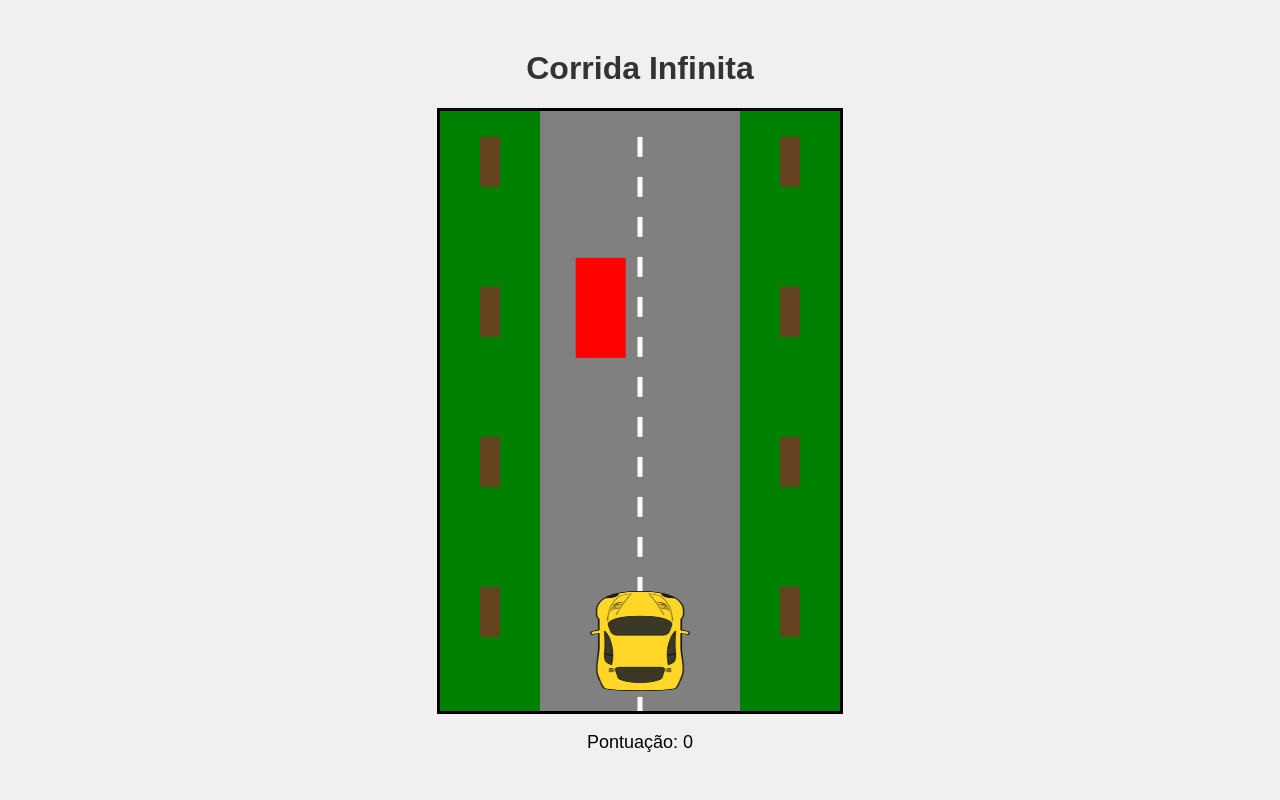
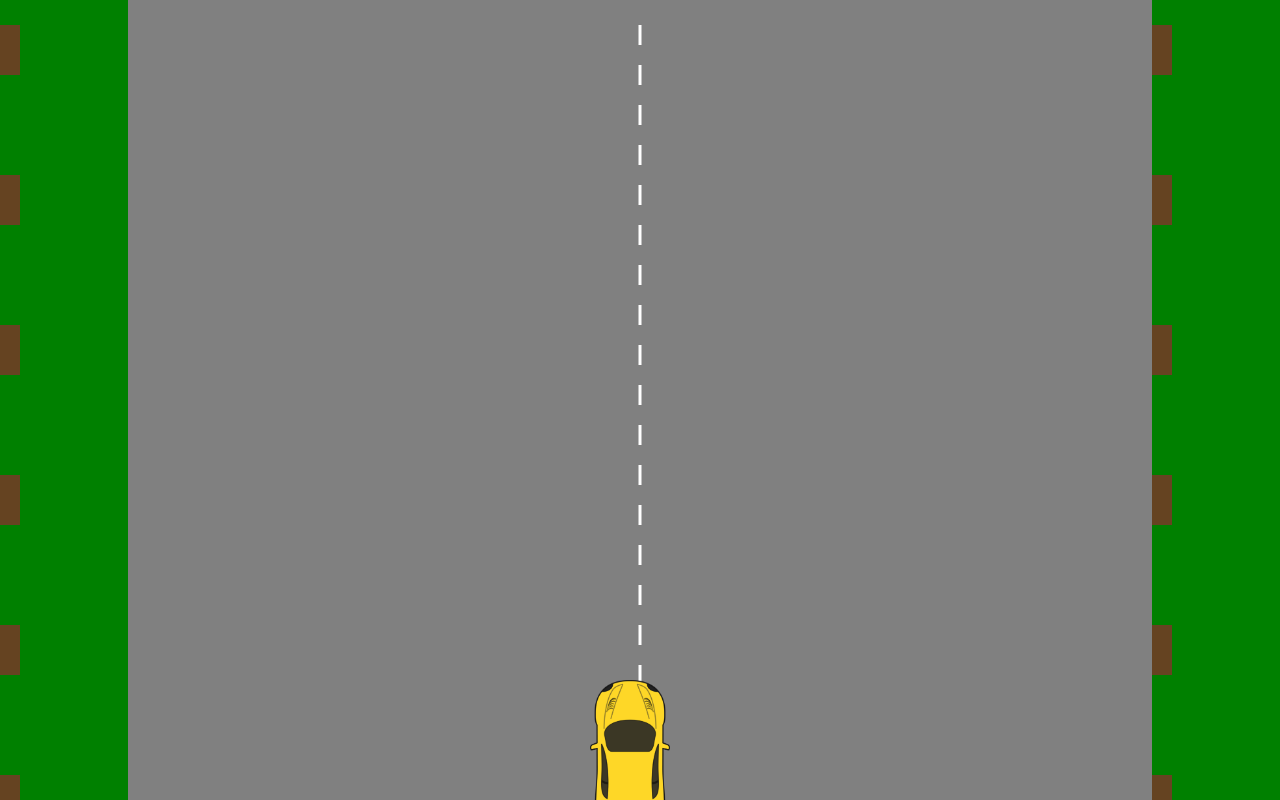
Before and after one commit to enriqueprieto/nicolas-birthday-game, a website: page index.html in a window 1280 px wide. Both pictures are taken after a click on the button "Iniciar Jogo". Drawn offline with Linux system fonts and the light colour scheme.

Commit message:
chore: change to class and migrate some function

```diff
--- a/script.js
+++ b/script.js
@@ -31,7 +31,7 @@ function drawBackground() {
 
     // Linhas da pista
     ctx.strokeStyle = '#FFFFFF';
-    ctx.lineWidth = 5;
+    ctx.lineWidth = 3;
     for (let i = 0; i < canvas.height; i += 40) {
         ctx.beginPath();
         ctx.moveTo(canvas.width / 2, i + roadSpeed * 5);
@@ -41,8 +41,8 @@ function drawBackground() {
 
     // Lateral com árvores
     ctx.fillStyle = 'green';
-    ctx.fillRect(0, 0, 100, canvas.height); // Esquerda
-    ctx.fillRect(300, 0, 100, canvas.height); // Direita
+    ctx.fillRect(0, 0, 50, canvas.height); // Esquerda
+    ctx.fillRect(325, 0, 50, canvas.height); // Direita
 
     // Desenhar árvores
     ctx.fillStyle = '#654321';
@@ -155,13 +155,126 @@ function resetGame() {
     document.getElementById('startBtn').style.display = 'block'; // Mostrar o botão de novo
 }
 
+const elementsMap = {
+    startButton: 'startBtn',
+    canvas: 'gameCanvas'
+};
+
+class App {
+    constructor() {
+        this.device = {
+            width: window.innerWidth,
+            height: window.innerHeight
+        };
+
+        this.canvas = document.getElementById(elementsMap.canvas);
+        this.startButton = document.getElementById(elementsMap.startButton);
+
+        this.gameStarted = false;
+        this.roadSpeed = 5;
+
+        this.setupCanvas();
+        this.setupContext();
+        this.setupCar();
+        this.addListeners();
+    }
+
+    setupCar(){
+        const car = {
+            x: this.canvas.width / 2 - 50,
+            y: this.canvas.height - 120,
+            width: 80,
+            height: 161,
+            speed: 10,
+            img: new Image(),
+            turbo: false,
+            turboSpeed: 15
+        };
+        car.img.src = './car.png';
+
+        this.car = car;
+    }
+    setupCanvas(){
+        if (!this.canvas) return;
+
+        this.canvas.width = this.device.width;
+        this.canvas.height = this.device.height;
+    }
+    setupContext() {
+        if (!this.canvas) return;
+
+        this.ctx = this.canvas.getContext('2d');
+    }
+
+    addListeners() {
+        this.startButton.addEventListener('click', this.onStartButtonClick.bind(this));
+    }
+
+    onStartButtonClick() {
+        this.startButton.style.display = 'none';
+        this.canvas.style.display = 'block';
+
+        this.gameStarted = true;
+
+        this.updateGame();
+    }
+
+    updateGame() {
+        if (!this.gameStarted) return;
+
+        this.ctx.clearRect(0, 0, this.canvas.width, this.canvas.height);
+
+        this.drawBackground();
+        this.drawCar();
+    }
+
+    drawBackground() {
+
+        //Driveway
+        this.ctx.fillStyle = '#808080';
+        const offset = this.canvas.width * 0.1;
+        const drivewayWidth = this.canvas.width * 0.8;
+        this.ctx.fillRect(offset, 0, drivewayWidth, this.canvas.height);
+
+        // Linhas da pista
+        this.ctx.strokeStyle = '#FFFFFF';
+        this.ctx.lineWidth = 3;
+        for (let i = 0; i < this.canvas.height; i += 40) {
+            this.ctx.beginPath();
+            this.ctx.moveTo(this.canvas.width / 2, i + this.roadSpeed * 5);
+            this.ctx.lineTo(this.canvas.width / 2, i + 20 + this.roadSpeed * 5);
+            this.ctx.stroke();
+        }
+
+        // Lateral com árvores
+        this.ctx.fillStyle = 'green';
+        this.ctx.fillRect(0, 0, offset, this.canvas.height); // Esquerda
+        this.ctx.fillRect(offset+drivewayWidth, 0, offset, this.canvas.height); // Direita
+
+        // Desenhar árvores
+        this.ctx.fillStyle = '#654321';
+        for (let i = 0; i < this.canvas.height; i += 150) {
+            this.ctx.fillRect(0, i + this.roadSpeed * 5, 20, 50); // Árvore esquerda
+            this.ctx.fillRect(offset+drivewayWidth, i + this.roadSpeed * 5, 20, 50); // Árvore direita
+        }
+    }
+
+    drawCar() {
+        this.ctx.drawImage(this.car.img, this.car.x, this.car.y, this.car.width, this.car.height);
+
+        // Efeito de turbo
+        if (this.car.turbo) {
+            this.ctx.fillStyle = 'orange';
+            this.ctx.fillRect(this.car.x + this.car.width / 2 - 10, this.car.y + this.car.height, 20, 40);
+        }
+    }
+}
+
+document.addEventListener('DOMContentLoaded', function() {
+    const app = new App();
+})
+
 // Iniciar o jogo
-document.getElementById('startBtn').addEventListener('click', function() {
-    this.style.display = 'none'; // Esconder o botão
-    canvas.style.display = 'block';
-    gameStarted = true;
-    updateGame();
-});
 
 // Movimento do carro com setas
 document.addEventListener('keydown', function(event) {
--- a/style.css
+++ b/style.css
@@ -6,8 +6,12 @@ body {
     align-items: center;
     justify-content: center;
     height: 100vh;
+    box-sizing: border-box;
     background-color: #f0f0f0;
     font-family: sans-serif;
+}
+* {
+    box-sizing: border-box;
 }
 
 h1 {
@@ -15,9 +19,12 @@ h1 {
 }
 
 canvas {
+    z-index: 1;
+    position: fixed;
+    top: 0;
+    left: 0;
     background-color: #333;
     display: none; /* Só aparece após iniciar */
-    border: 3px solid black;
 }
 
 button {
```
